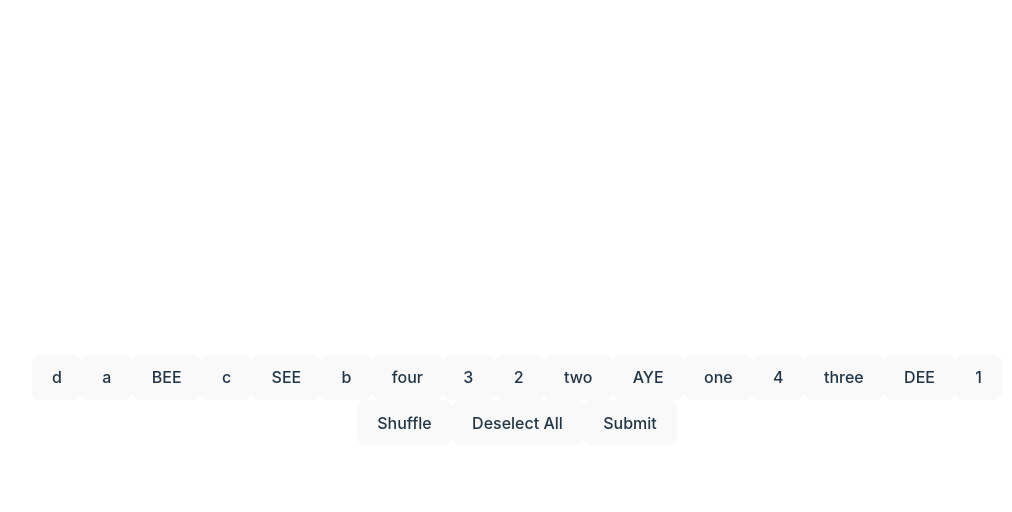
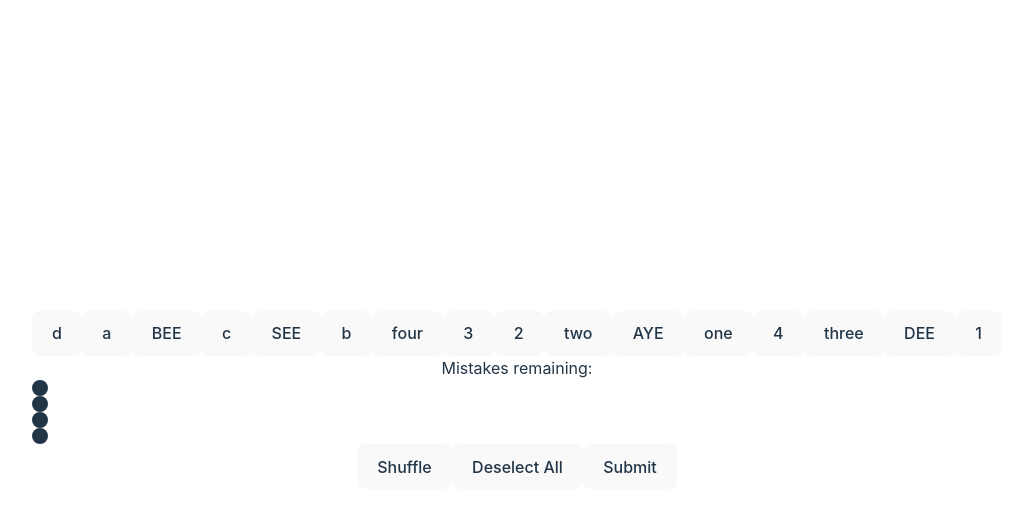
Before and after one commit to laurencmendoza/4-by-4-categories, a React (Vite) app: page / in a window 1280 px wide. Both pictures are taken after a click on the button "Start". Shown: the top 512 px of the page, without its empty margins (123-1135 px from the left). Built offline with nearby package versions, Linux system fonts and the light colour scheme.

Commit message:
add mistakes remaining counter

```diff
--- a/package.json
+++ b/package.json
@@ -12,7 +12,8 @@
   "dependencies": {
     "lodash": "^4.17.21",
     "react": "^18.2.0",
-    "react-dom": "^18.2.0"
+    "react-dom": "^18.2.0",
+    "react-icons": "^5.0.1"
   },
   "devDependencies": {
     "@types/react": "^18.2.43",
--- a/src/App.jsx
+++ b/src/App.jsx
@@ -2,6 +2,7 @@ import { useState } from 'react'
 import './App.css'
 import categories from './categories.json'
 import {shuffle} from 'lodash'
+import { BsFillCircleFill } from "react-icons/bs";
 
 function App() {
   // flatten category elements into one array
@@ -21,6 +22,9 @@ function App() {
 
   // stores boolean to set answers as correct or incorrect
   const [correctAnswers, setCorrectAnswers] = useState([])
+
+  // stores number of remaining mistakes
+  const [remainingMistakes, setRemainingMistakes] = useState([1,2,3,4])
 
   // uses lodash shuffle algorithm to shuffle the flattened array of json data
   function createRandomOrder() {
@@ -56,6 +60,7 @@ function App() {
   function submit() {
     let answerString = answerChoices.sort().join('')
     if (submittable) {
+      let noMatch = 0
       for (let i=0; i<categories.length; i++) {
         let categoryString = categories[i].elements.sort().join('')
         if (answerString === categoryString) {
@@ -63,9 +68,14 @@ function App() {
           setRandomOrder(randomOrder.filter((c)=> (!categories[i].elements.includes(c))))
           setAnswerChoices([])
           setSubmittable(false)
-
+        } else {
+          noMatch++
+        }
+        if (noMatch === 4) {
+          setRemainingMistakes(remainingMistakes.slice(0,-1))
         }
       }
+
     }
   }
 
@@ -102,6 +112,13 @@ function App() {
           )}
           {randomOrder.map((el, idx)=>(<button onClick={() => select(el)} className={answerChoices.includes(el) ? 'selected' : ''} key={idx}>{el}</button>))}
         </div>
+        <div className="mt-4">
+          Mistakes remaining:
+          {remainingMistakes.map((x, idx)=> (
+            <BsFillCircleFill className="inline text-[gray] mx-2" key={idx}/>
+          ))}
+
+        </div>
         <button onClick={createRandomOrder} className="mt-4 rounded-full bg-white border-1px border-[gray]">Shuffle</button>
         <button onClick={deselectAll} className="mt-4 mx-4 rounded-full bg-white border-1px border-[gray]">Deselect All</button>
         <button onClick={submit} className={`${submittable ? 'bg-white border-1px border-[gray]': 'text-[gray]'} mt-4 rounded-full`}>Submit</button>
```
Also changed, not shown: 1 other file (tests, documents, lock files or other folders).
